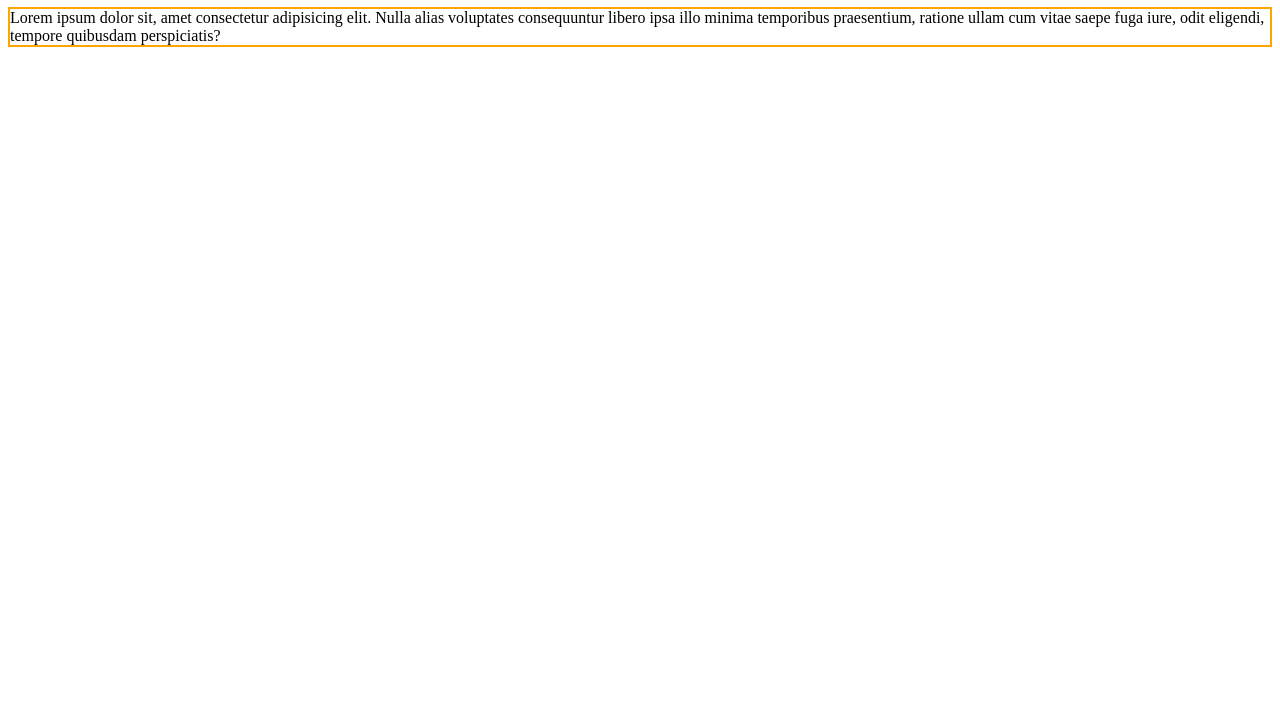
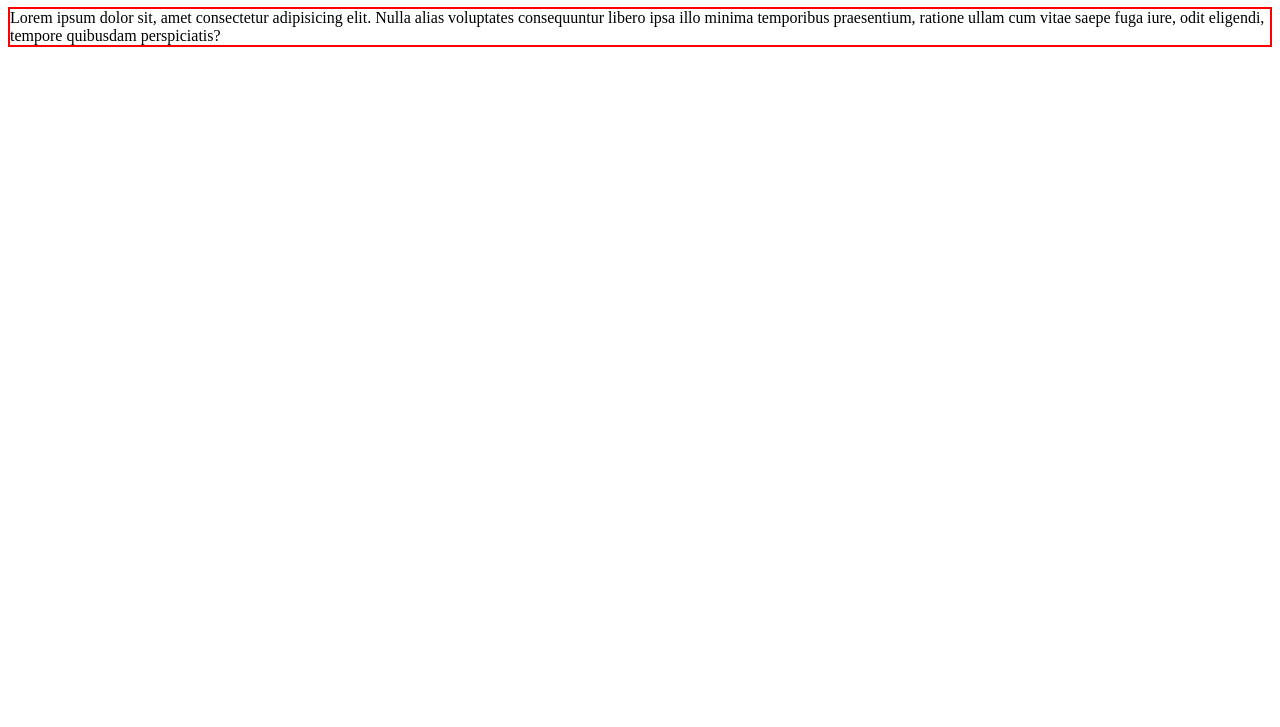
Before and after one commit to carolinearnoult/test-git, a plain HTML site: page index.html in a window 1280 px wide. Shown: the part 73-800 px from the top of the page. Drawn offline with Linux system fonts and the light colour scheme.

Commit message:
nouvelle couleur rose du paragraphe

```diff
--- a/styles.css
+++ b/styles.css
@@ -2,5 +2,6 @@
     color: red;
 }
 p {
-    border: 2px solid orange;
+    border: 2px solid red;
+    font-weight: 400;
 }
```
